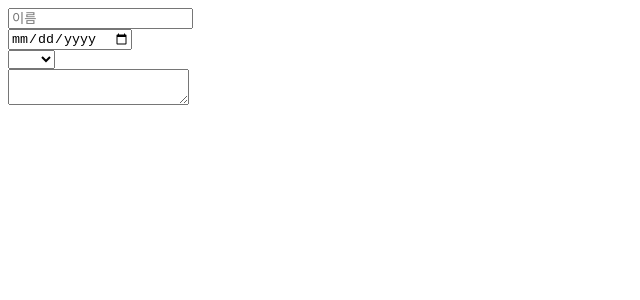
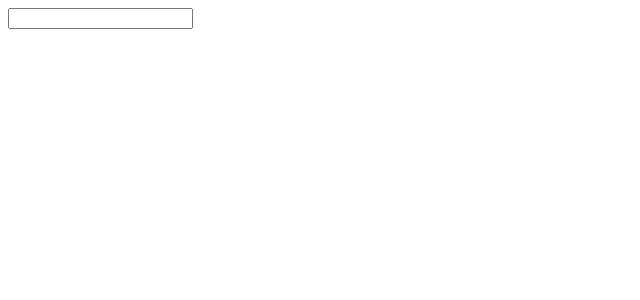
Before and after one commit to kxxnayun/onebite-react, a React (Vite) app in the folder section05/: page / in a window 1280 px wide. Shown: the top 300 px of the page, without its empty margins (0-640 px from the left). Built offline with nearby package versions, Linux system fonts and the light colour scheme.

Commit message:
section05 React.js 입문

```diff
--- a/section05/src/App.jsx
+++ b/section05/src/App.jsx
@@ -1,10 +1,10 @@
 import "./App.css";
-import Register from "./components/Register";
+import HookExam from "./components/HookExam";
 
 function App() {
   return (
     <>
-      <Register />
+      <HookExam />
     </>
   );
 }
--- /dev/null
+++ b/section05/src/components/HookExam.jsx
@@ -0,0 +1,18 @@
+// 3가지 hook 관련된 팀
+// 1. 함수 컨포넌트, 커스텀 훅 내부에서만 호출 가능
+// 2. 조건부로 호출될 수는 없다
+// 3. 나만의 훅(Custom Hook) 직접 만들 수 있다
+
+import useInput from "../hooks/useInput";
+
+const HookExam = () => {
+  const [input, onChange] = useInput();
+
+  return (
+    <div>
+      <input vlaue={input} onChange={onChange}></input>
+    </div>
+  );
+};
+
+export default HookExam;
--- a/section05/src/components/Register.jsx
+++ b/section05/src/components/Register.jsx
@@ -4,7 +4,7 @@
 // 3. 국적
 // 4. 자기소개
 
-import { useState } from "react";
+import { useRef, useState } from "react";
 
 const Register = () => {
   const [input, setInput] = useState({
@@ -14,14 +14,27 @@ const Register = () => {
     bio: "",
   });
 
+  const countRef = useRef(0);
+  const inputRef = useRef();
+
   const onChange = (e) => {
+    countRef.current++;
+    console.log(countRef.current);
     setInput({ ...input, [e.target.name]: e.target.value });
+  };
+
+  const onSubmit = () => {
+    if (input.name === "") {
+      // 이름을 입력하는 DOM 요소 포커스
+      inputRef.current.focus();
+    }
   };
 
   return (
     <div>
       <div>
         <input
+          ref={inputRef}
           name="name"
           value={input.name}
           onChange={onChange}
@@ -50,6 +63,8 @@ const Register = () => {
       <div>
         <textarea name="bio" value={input.bio} onChange={onChange}></textarea>
       </div>
+
+      <button onClick={onSubmit}>제출</button>
     </div>
   );
 };
--- /dev/null
+++ b/section05/src/hooks/useInput.jsx
@@ -0,0 +1,17 @@
+// 3가지 hook 관련된 팀
+// 1. 함수 컨포넌트, 커스텀 훅 내부에서만 호출 가능
+// 2. 조건부로 호출될 수는 없다
+// 3. 나만의 훅(Custom Hook) 직접 만들 수 있다
+
+import { useState } from "react";
+
+function useInput() {
+  const [input, setInput] = useState("");
+
+  const onChange = (e) => {
+    setInput(e.target.value);
+  };
+  return [input, onChange];
+}
+
+export default useInput;
```
